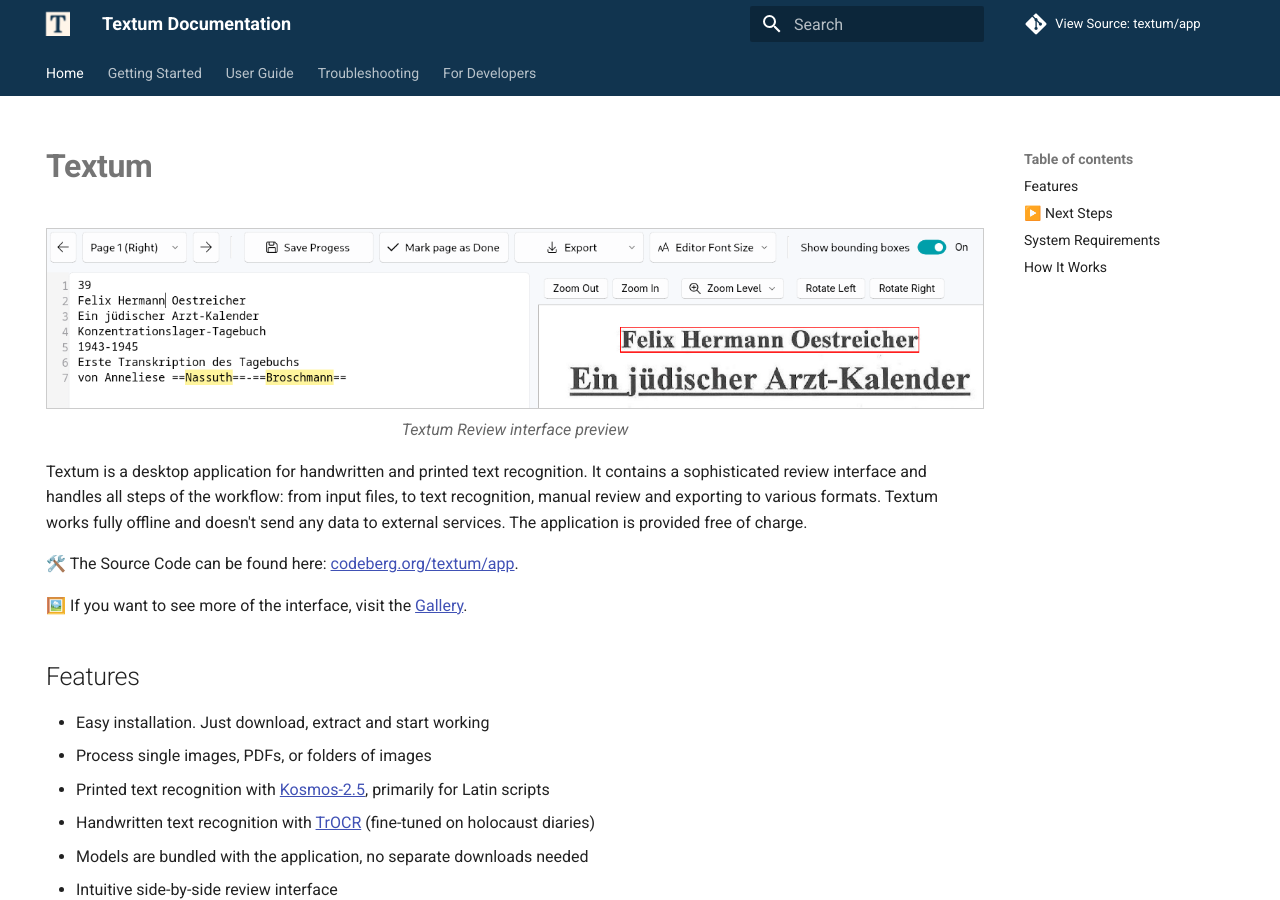
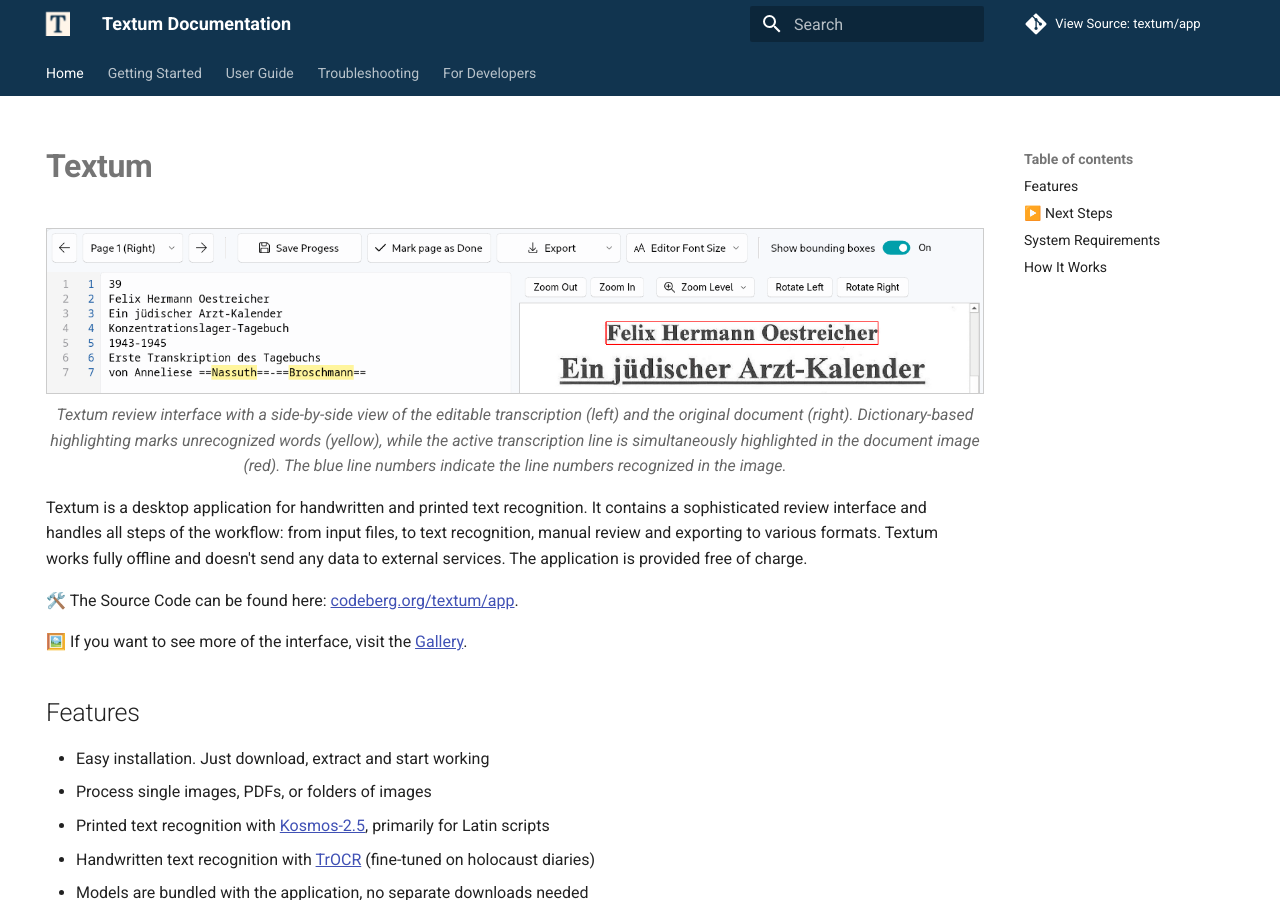
Before and after one commit to textum-ocr/textum-ocr.github.io, an MkDocs documentation site: the page built from docs/index.md, in a window 1280 px wide and 900 px high. Built offline with MkDocs 1.6.1 and Material for MkDocs 9.7.7, drawn with Linux system fonts in a browser that asks for light colours.

Commit message:
add new screenshots

```diff
--- a/docs/index.md
+++ b/docs/index.md
@@ -7,7 +7,8 @@ hide:
 
 <figure style="text-align: center; margin-bottom: 0;">
   <img src="/resources/screens/review-header.png" alt="Textum Review interface preview" style="border: 1px solid #ccc;">
-  <figcaption style="text-align: center; font-style: italic; color: #666; margin-top: 0.5em; margin-bottom: 0;">Textum Review interface preview</figcaption>
+  <figcaption style="text-align: center; font-style: italic; color: #666; margin-top: 0.5em; margin-bottom: 0; max-width: unset;">Textum review interface with a side-by-side view of the editable transcription (left) and the original document (right). Dictionary-based highlighting marks unrecognized words (yellow), while the active transcription line is simultaneously highlighted in the document image (red). The blue line numbers indicate the line numbers recognized in the image.
+</figcaption>
 </figure>
 
 Textum is a desktop application for handwritten and printed text recognition. It contains a sophisticated review interface and handles all steps of the workflow: from input files, to text recognition, manual review and exporting to various formats. Textum works fully offline and doesn't send any data to external services. The application is provided free of charge.
```
Also changed, not shown: docs/resources/screens/job-running-OLD.png (added), docs/resources/screens/job-running.png, docs/resources/screens/jobs-OLD.png (added), docs/resources/screens/jobs.png, docs/resources/screens/review-OLD.png (added), docs/resources/screens/review-header-OLD.png (added), docs/resources/screens/review-header.png, docs/resources/screens/review.png.
